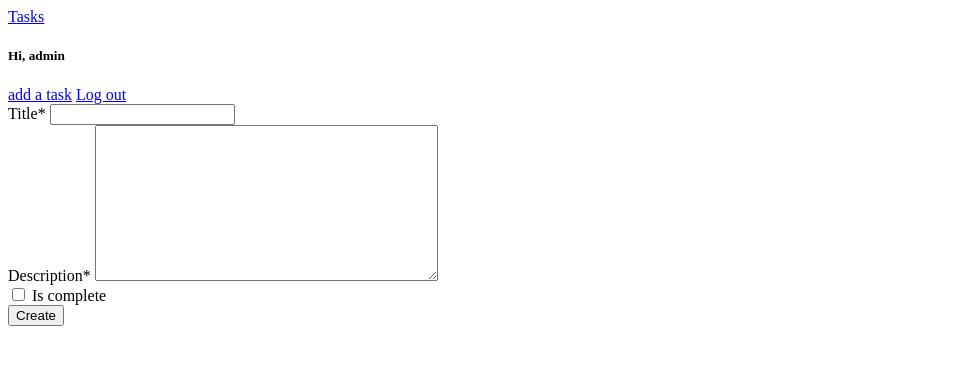
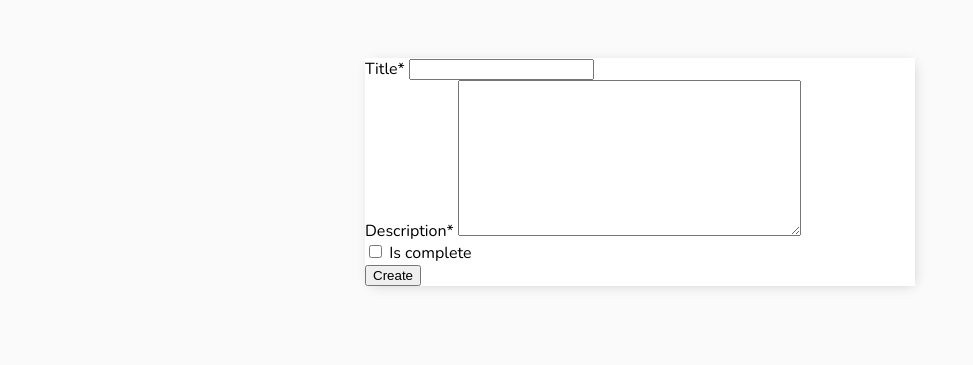
Before and after one commit to mo4wez/simple-to-do-app, a Django app: page /tasks/create/ in a window 1280 px wide. Shown: the top 365 px of the page, without its empty margins (0-973 px from the left). Run offline with Django 4.2, Linux system fonts and the light colour scheme; a user stored in the database is signed in; parts of the project's set-up code (start-up, migrations or seed data) failed here and were passed over; some libraries are stand-ins or nearby versions.

Commit message:
I must style but im bored

```diff
--- a/templates/_base.html
+++ b/templates/_base.html
@@ -3,20 +3,47 @@
 <head>
     <meta charset="UTF-8">
     <meta name="viewport" content="width=device-width, initial-scale=1.0">
+    <link rel="preconnect" href="https://fonts.googleapis.com">
+    <link rel="preconnect" href="https://fonts.gstatic.com" crossorigin>
+    <link href="https://fonts.googleapis.com/css2?family=Nunito:wght@200&display=swap" rel="stylesheet">
+
+    <style>
+        body {
+            background-color: #fafafa;
+            font-family: 'Nunito', sans-serif;
+            padding-top: 50px;
+        }
+
+        h1,
+        h2,
+        h3,
+        h4,
+        h5,
+        h6
+            {
+                font-family: 'Railway', sans-serif;
+            }
+
+        a,
+        p {
+            color: #4b5156;
+        }
+
+        .container {
+            max-width: 550px;
+            margin: auto;
+            background-color: #fff;
+            -webkit-box-shadow: 2px 2px 13px -4px rgba(0, 0, 0, 0.21);
+            box-shadow: 2px 2px 13px -4px rgba(0, 0, 0, 0.21);
+        }
+    </style>
     <title>{% block page_title %}{% endblock page_title %}</title>
+
 </head>
 <body>
-    <a href="{% url 'tasks_list' %}">Tasks</a>
-    {% if user.is_authenticated %}
-        <h5>Hi, {{user.username}}</h5>
-        <a href="{% url 'task_create' %}">add a task</a>
-        <a href="{% url 'account_logout' %}">Log out</a>
-        {% else %}
-        <a href="{% url 'account_signup' %}">Sign Up</a>
-        <span>|</span>
-        <a href="{% url 'account_login' %}">Log In</a>
-    {% endif %}
 
-    {% block content %}{% endblock content %}
+    <div class="container">
+        {% block content %}{% endblock content %}
+    </div>
 </body>
 </html>
```
Also changed, not shown: db.sqlite3.
